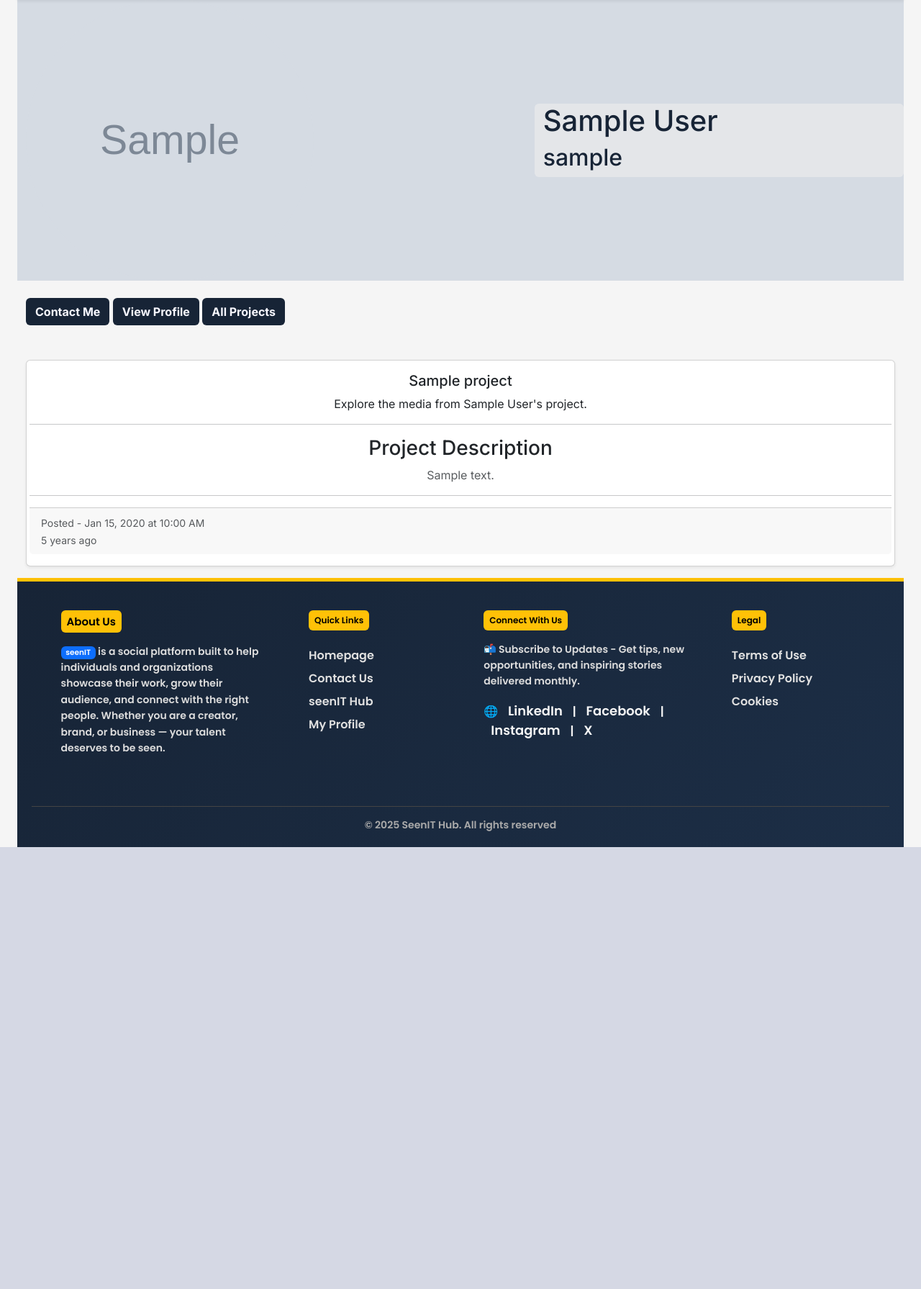
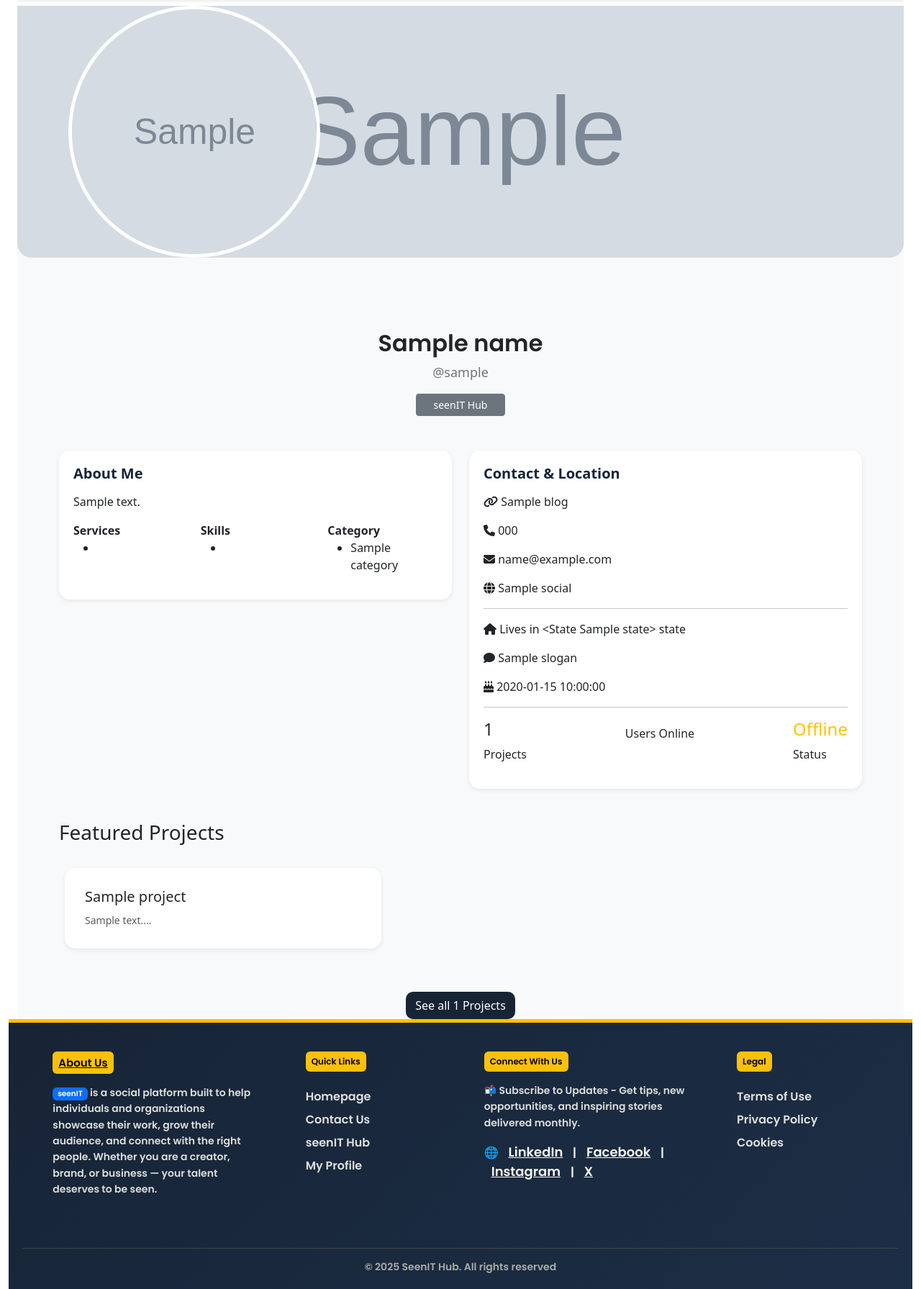
Before and after one commit to oyeks-ayo/SeenITApp, a Flask app: template pkg/templates/users/project_page.html in a window 1280 px wide. Shown: the part 68-1859 px from the top of the page at 72% size. Before the commit the page ends 1245 px from the top, so only its background shows below. Run offline with Flask 3, Linux system fonts and the light colour scheme; tables that the repository leaves empty hold one stand-in row (values such as "Sample post"); the template is opened without the code that fills it: values that come from a table or form of the project are taken from there, most other values are stand-ins (such as "Sample title", 1, 10 or a date in 2020); grey boxes marked "Sample" are stand-in pictures; parts of the project's set-up code (start-up, migrations or seed data) failed here and were passed over; some libraries are stand-ins or nearby versions.

Commit message:
Refactor user profile and project templates for improved UI/UX
- Updated image paths in templates to use 'avatar.png' as default.
- Enhanced profile and project display styles for better aesthetics.
- Cleaned up unnecessary whitespace and improved code readability.
- Added checks for empty media in project display.
- Improved error handling and user feedback in seenITHub functionality.
- Streamlined service and skill selection in profile forms.
- Ensured consistent use of Bootstrap components across templates.

```diff
--- a/pkg/templates/users/all_projects.html
+++ b/pkg/templates/users/all_projects.html
@@ -130,9 +130,9 @@
 <div class="container-fluid bigbody">
 
 	<!-- Profile Section -->
-	<div class="row profile-header" style="background-image: url('/static/uploads/cover_pix/{{ profile.cover_pix if profile.cover_pix else 'avatar.jpg' }}');">
+	<div class="row profile-header" style="background-image: url('/static/uploads/cover_pix/{{ profile.cover_pix if profile.cover_pix else 'avatar.png' }}');">
 		<div class="col-md-4 d-flex justify-content-center align-items-center">
-			<img src="/static/uploads/profile_pix/{{ profile.profile_pix if profile.profile_pix else 'avatar.jpg' }}" alt="profile picture" class="profile-pic">
+			<img src="/static/uploads/profile_pix/{{ profile.profile_pix if profile.profile_pix else 'avatar.png' }}" alt="profile picture" class="profile-pic">
 		</div>
 		<div class="col-md-8 d-flex align-items-center">
 			<div class="profile-info ">
--- a/pkg/templates/users/project_page.html
+++ b/pkg/templates/users/project_page.html
@@ -1,196 +1,227 @@
 {% extends 'format.html' %}
 
-	{% block description %}
-	<meta name="description" content="Engage with content creators, discover amazing projects, and connect with a vibrant community on seenIT. Share your voice and be seen.">
-	{% endblock %}
-
-	{% block keywords %}
-	<meta name="keywords" content="seenIT, promote work, showcase talent, social networking, personal branding, online portfolio, connect with clients, advertise services, grow business, creative platform">
-	{% endblock %}
-
 {% block title %}
-	<title>SeenIT Users Project – Engage with content creators, discover amazing projects, and connect with a vibrant community on seenIT. Share your voice and be seen.</title>
+<title>Profile – Promote Your Work & Grow Your Network</title>
 {% endblock %}
 
 {% block style %}
 <style>
-		.nba{
-			color: #172436;
-			background-color:  whitesmoke;
+.bigbody {
+    min-height: 800px;
+    background-color: #FAF7F8;
+    position: relative;
 }
 
-			.backCol {
-
-			background-color:#172436
+.backWhite {
+    background-color: #f8f9fa;
+    min-height: inherit;
 }
 
 .banner {
-			background-color: #eee9;
-			height: inherit;
+    position: relative;
+    height: 350px;
+    background-size: cover;
+    background-position: center;
+    border-radius: 0 0 20px 20px;
+    overflow: hidden;
 }
 
-		.banner2 {
-			background-color: #eee9;
-			height: inherit;
-			height: 200px;
+.profile-pic {
+    position: absolute;
+    bottom: 0px;
+    left: 20%;
+    transform: translateX(-50%);
+    border: 5px solid #fff;
+    border-radius: 50%;
+    width: 350px;
+    height: 350px;
+    object-fit: cover;
+}
+.username-box {
+    margin-top: 100px;
+    text-align: center;
+}
+.username-box h1 {
+    font-family: 'Poppins', sans-serif;
+    font-size: 32px;
+    font-weight: bold;
+}
+.username-box p {
+    font-size: 18px;
+    color: #6c757d;
 }
 
-		.imgControl {
-			width: 115%;
-			height: 100px;
+.card-custom {
+    background: #fff;
+    border-radius: 15px;
+    padding: 20px;
+    margin-bottom: 20px;
+    box-shadow: 0px 2px 6px rgba(0,0,0,0.08);
 }
 
-		.imgControl2 {
-			width: 70%;
-			height: 300px;
-		}
-
-		.btnCol {
-			background-color: #172436;
-			color: ghostwhite;
-		}
-
-
-		a {
-			text-decoration: none;
+.card-custom h3 {
+    font-size: 20px;
+    font-weight: 600;
+    margin-bottom: 15px;
     color: #172436;
 }
 
-		.fontOpen {
-			font-family: Open Sans, sans-serif;
-			color:#007aff;
-			font-size: 27px;
+.project-card {
+    border-radius: 15px;
+    overflow: hidden;
+    transition: transform 0.2s ease-in-out;
+}
+.project-card:hover {
+    transform: translateY(-5px);
+    box-shadow: 0px 6px 20px rgba(0,0,0,0.1);
+}
+.project-card img, .project-card video {
+    border-radius: 15px;
+    width: 100%;
+    height: 180px;
+    object-fit: cover;
 }
 
-		.fontPoppins {
-				font-family:Poppins, sans-serif;
-
+.btn-custom {
+    background-color: #172436;
+    color: #fff;
+    border-radius: 10px;
+    transition: background 0.3s;
 }
-
-		.fontInter {
-				font-family: 'Inter', sans-serif;
-				color: #172436;
+.btn-custom:hover {
+    background-color: #0f172a;
+    color: #fff;
 }
-
-
 </style>
 {% endblock %}
 
 {% block content %}
-<!--============================== Admin Container Starts Here ==================================-->
-<div class="container-fluid bigbody fontInter">
+<div class="backWhite mt-2">
 
-	<!--==================== Cover&Profile Pics Starts Here ==========================-->
-							<div class="row align-items-center" style="background-image: url('/static/uploads/cover_pix/{{profile.cover_pix}}'); background-size: cover; background-repeat: no-repeat;">
-								<div class="col">
-									<img src = "/static/uploads/profile_pix/{{profile.profile_pix}}" alt="profile picture" id="{{user.id}}" style="width: 400px; height: 390px; border-radius: 240px;">
+
+    <!-- Cover & Profile -->
+    <div class="banner" style="background-image: url({{ url_for('static', filename='uploads/cover_pix/' +  (user.profile.cover_pix if user.profile.cover_pix else 'avatar.png' )) }})">
+        <img src="{{ url_for('static', filename='uploads/profile_pix/' +  (user.profile.profile_pix if user.profile.profile_pix else 'avatar.png' )) }}"
+             alt="profile picture"
+             class="profile-pic">
+             <!--src="/static/uploads/profile_pix/{{ user.profile.profile_pix if user.profile.profile_pix else 'avatar.jpg' }}" -->
     </div>
 
-								<div class="col-md-5 banner rounded">
+    <!-- Name & Username -->
+    <div class="username-box">
+        <h1>{{ name }}</h1>
+        <p>@{{ username }}</p>
+        <div class="d-flex justify-content-center gap-3">
+            {% if user.id == s_id %}
+                <a href="/profileform/{{ user.id }}" class="btn btn-sm btn-dark px-4">Edit Profile</a>
+            {% endif %}
+            <a href="/seenIT/hub/" class="btn btn-sm btn-secondary px-4">seenIT Hub</a>
+        </div>
+    </div>
+
+    <div class="container mt-5">
+
+        <!-- Bio & Services -->
         <div class="row">
+            <div class="col-md-6">
+                <div class="card-custom">
+                    <h3>About Me</h3>
+                    <p>{{ bio }}</p>
+                    <div class="row mt-3">
                         <div class="col">
-											<h1>{{user.fname}} {{user.lname}}</h1>
-											<h2>{{user.username}}</h2>
+                            <strong>Services</strong>
+                            <ul>
+                                {% if services %}
+                                    {% for service in services %}
+                                        <li>{{ service.service.name }}</li>
+                                    {% endfor %}
+                                {% else %}
+                                    <li>No service</li>
+                                {% endif %}
+                            </ul>
+                        </div>
+                        <div class="col">
+                            <strong>Skills</strong>
+                            <ul>
+                                {% if skills %}
+                                    {% for skill in skills %}
+                                        <li>{{ skill.skill.name }}</li>
+                                    {% endfor %}
+                                {% else %}
+                                    <li>No skills</li>
+                                {% endif %}
+                            </ul>
+                        </div>
+                        <div class="col">
+                            <strong>Category</strong>
+                            <ul>
+                                {% if category %}
+                                    <li>{{ category.name }}</li>
+                                {% else %}
+                                    <li>No category</li>
+                                {% endif %}
+                            </ul>
                         </div>
                     </div>
                 </div>
             </div>
 
-	<!--============================= Cover&Profile Pics Ends Here ===================================-->
-
-
-	<!--====================== ContactMe/ViewProfile/AllProjects Starts Here =========================-->
-					<div class="row mb-5">
-							<div class="col" >
-								<a class="fw-bolder btn mt-4 btnCol" href="#">Contact Me</a>
-
-								<a class="fw-bolder btn mt-4 btnCol" href="/profile/page/{{user.id}}/">View Profile</a>
-
-								<a class="fw-bolder btn mt-4 btnCol" href="/all/projects/{{user.id}}/">All Projects</a>
-
-							</div>
-					</div>
-	<!--====================== ContactMe/ViewProfile/AllProjects Ends Here ===========================-->
-	<div class="card my-3 shadow-sm">
-		<div class="card-body">
-			<h5 class="card-title text-center">{{ project.title }}</h5>
-			<p class="card-text text-center">
-				Explore the media from {{ user.fname }} {{ user.lname }}'s project.
-			</p>
-
-			<div class="row justify-content-center">
-				{% if project.media %}
-					{% for media in project.media %}
-						{% if media.file_type == 'video' %}
-							<div class="col-md-6 mb-3 d-flex justify-content-center">
-								<video src="/static/uploads/project/project_video/{{ media.filename }}"
-									   class="img-fluid rounded shadow-sm"
-									   controls></video>
-							</div>
-						{% elif media.file_type == 'image' %}
-							<div class="col-md-6 mb-3 d-flex justify-content-center">
-								<img src="/static/uploads/project/project_pix/{{ media.filename }}"
-									 class="img-fluid rounded shadow-sm">
-							</div>
-						{% endif %}
-					{% endfor %}
+            <!-- Contact & Stats -->
+            <div class="col-md-6">
+                <div class="card-custom">
+                    <h3>Contact & Location</h3>
+                    <p><i class="fa-solid fa-link"></i> {{ blog }}</p>
+                    <p><i class="fa-solid fa-phone"></i> {{ phone }}</p>
+                    <p><i class="fa-solid fa-envelope"></i> {{ email }}</p>
+                    <p><i class="fa-solid fa-globe"></i> {{ social }}</p>
                     <hr>
+                    <p><i class="fa-solid fa-house"></i> {% if state %} Lives in {{ state  }} state {% endif %}</p>
+                    <p><i class="fa-solid fa-comment"></i> {{ slogan }}</p>
+                    <p><i class="fa-solid fa-cake-candles"></i> {{ dob }}</p>
+                    <hr>
+                    <div class="d-flex justify-content-between">
+                        <div><h4>{{ projects|count }}</h4><p>Projects</p></div>
+                        <div><h4>{{ session['isonline'] }}</h4><p>Users Online</p></div>
                         <div>
-						<h3 class="text-center">Project Description</h3>
-						<p class="text-muted text-center">{{ project.description }}</p>
-					</div>
-					<hr>
-					<div class="card-footer">
-						<small class="text-body-secondary">Posted - {{project.datereg_project.strftime('%b %d, %Y at %I:%M %p')}}</small><br>
-						<small class="text-body-secondary">{{project.datereg_project|time_ago}}</small>
-					  </div>
+                            {% if user.id == s_id %}
+                                <h4 class="text-success">Online</h4><p>Status</p>
                             {% else %}
-					<div class="col">
-						<p class="text-muted text-center">No media available for this project.</p>
-					</div>
+                                <h4 class="text-warning">Offline</h4><p>Status</p>
                             {% endif %}
                         </div>
                     </div>
                 </div>
-
-
-	<!--========================= Video/SmallImages/Display Starts Here ==============================-->
-					<!-- {% for p in projects %}
-						<div class="row mx-1 mb-1 banner">
-							{% for media in p.media %}
-								{% if media.file_type == 'video' %}
-								<div class="col d-flex align-items-center" style="min-height: 300px">
-									<video src="/static/uploads/project/project_video/{{ media.filename }}"
-										class="img-fluid rounded" controls></video>
-								</div>
-								{% endif %}
-
-								<div class="col d-flex">
-										{% if media.file_type == 'image' %}
-										<div class="col">
-											<img src="/static/uploads/project/project_pix/{{ media.filename }}"
-												class="imgControl rounded">
-										</div>
-										{% endif %}
-								</div>
-								{% endfor %}
-
-						<div class="row justify-content-between mt-2">
-							<div class="col-3">
-								<button class="btn btn-outline-success">like <i class=" fa fa-thumbs-up"></i></button>
             </div>
         </div>
 
-	<!--========================== Video/SmallImages/Display Ends Here ===============================-->
-
-
-	<!--========================= Like Button And Comment Starts Here ==============================-->
-						<!-- <div class="row banner2 mb-5 mx-1">
-							<h1>Project description</h1>
-							<p>{{project.description}}</p>
+        <!-- Projects -->
+        <div class="mt-4">
+            <h3 class="mb-3">Featured Projects</h3>
+            <div class="row g-3">
+                {% for p in projects[:3] %}
+                <div class="col-md-5 p-3">
+                    <div class="card-custom project-card">
+                        <div class="p-2">
+                            <h5>{{ p.title or "Untitled Project" }}</h5>
+                            <small class="text-muted">{{ p.description | truncate(100) }}...</small>
+                        </div>
+                        {% for media in p.media %}
+                            {% if media.file_type == 'image' %}
+                                <img class="mb-2" src="/static/uploads/project/project_pix/{{ media.filename }}" alt="{{ p.title }}">
+                            {% elif media.file_type == 'video' %}
+                                <video controls>
+                                    <source src="/static/uploads/project/project_video/{{ media.filename }}" type="video/mp4">
+                                </video>
+                            {% endif %}
+                        {% endfor %}
                     </div>
                 </div>
-					{% endfor %} -->
-	<!--========================= Like Button And Comment Ends Here ==============================-->
-
+                {% endfor %}
+            </div>
+            <div class="text-center mt-4">
+                <a class="btn btn-custom" href="/all/projects/{{ user.id }}/">See all {{ projects|count }} Projects</a>
+            </div>
+        </div>
+    </div>
+</div>
 {% endblock %}
```
Also changed, not shown: pkg/dbroutes.py (+64 -25 lines), pkg/templates/users/profile_form.html (+7 -2 lines), pkg/templates/users/seenITHub.html (+7 -4 lines), pkg/user_routes.py (+5 -6 lines). Lines whose indentation alone changed are shown as unchanged.
